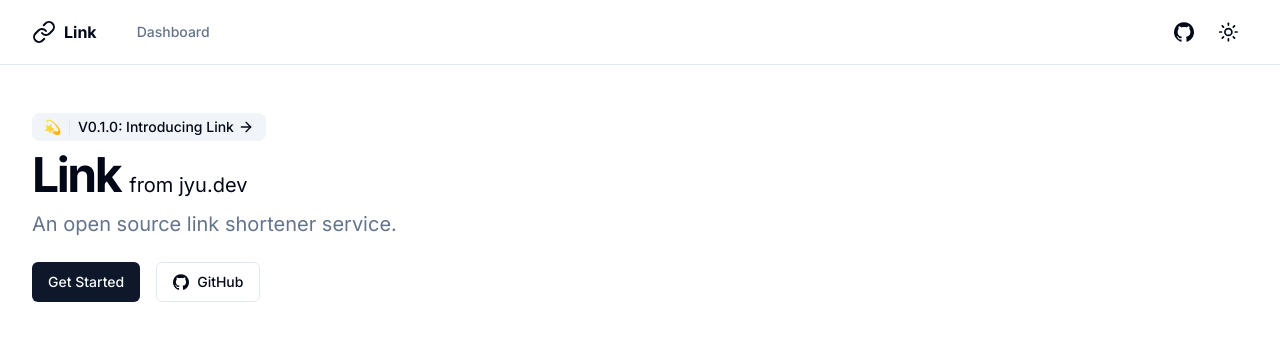
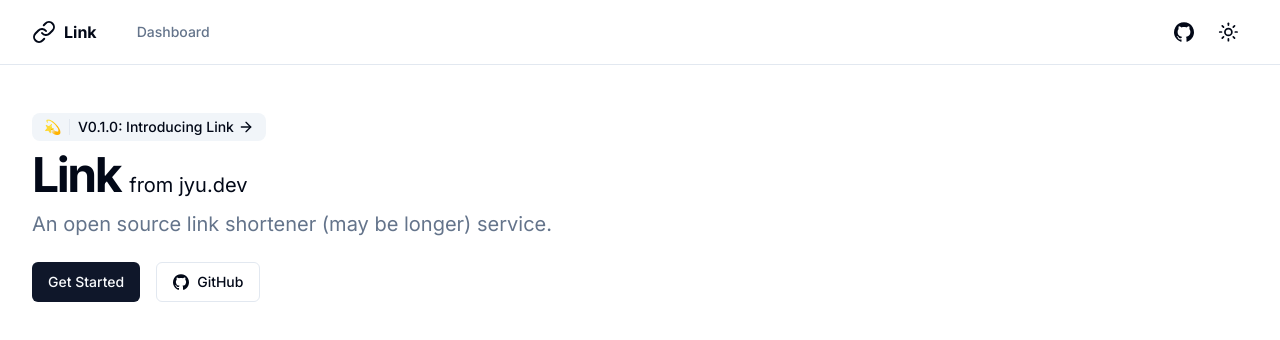
Before and after one commit to itsjoeoui/link, a Next.js app: page / in a window 1280 px wide. Shown: the top 340 px of the page. Built offline with nearby package versions, Linux system fonts and the light colour scheme.

Commit message:
more accurate description

```diff
--- a/src/app/page.tsx
+++ b/src/app/page.tsx
@@ -36,7 +36,7 @@ export default async function Home() {
           </span>
         </PageHeaderHeading>
         <PageHeaderDescription>
-          An open source link shortener service.
+          An open source link shortener (may be longer) service.
         </PageHeaderDescription>
         <div className="flex w-full items-center space-x-4 pb-8 pt-4 md:pb-10">
           <Link href="/dashboard" className={cn(buttonVariants())}>
```
